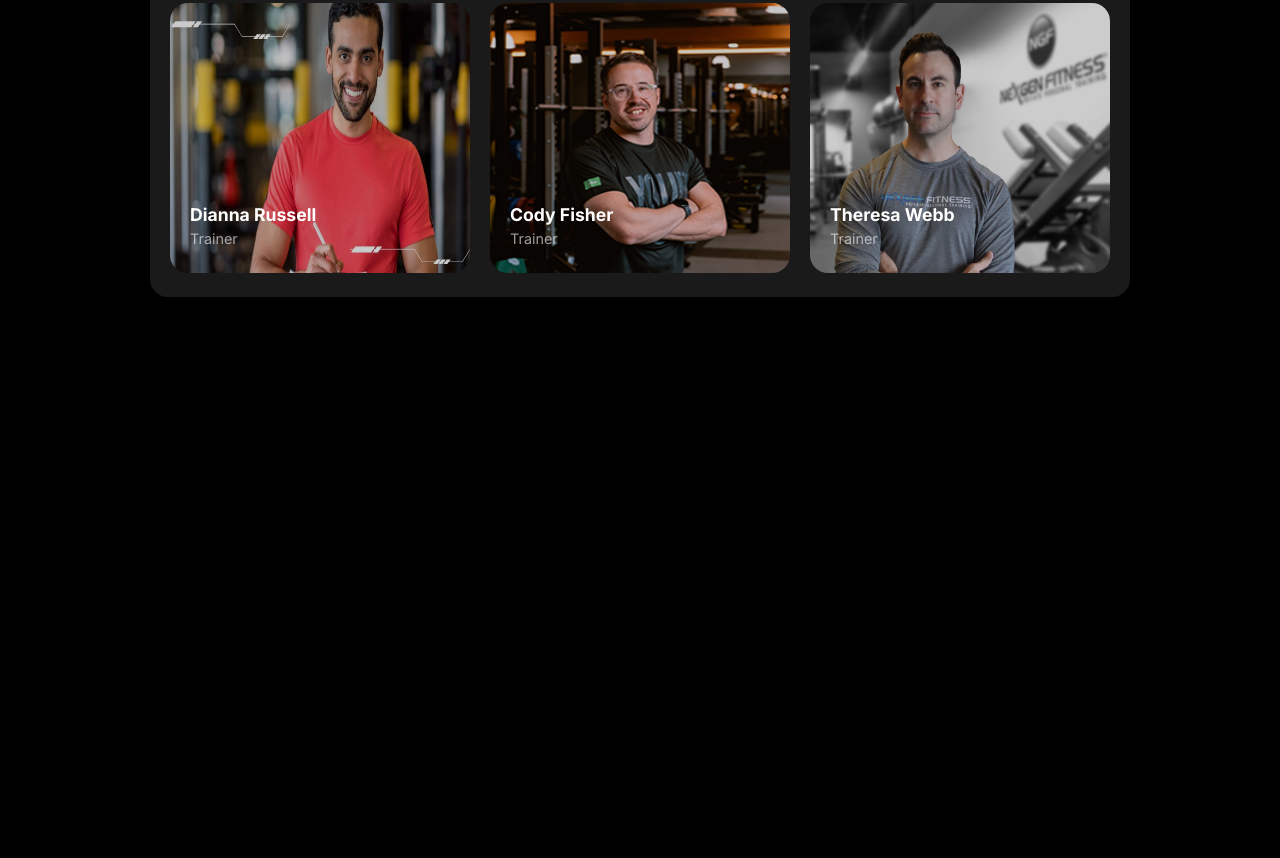
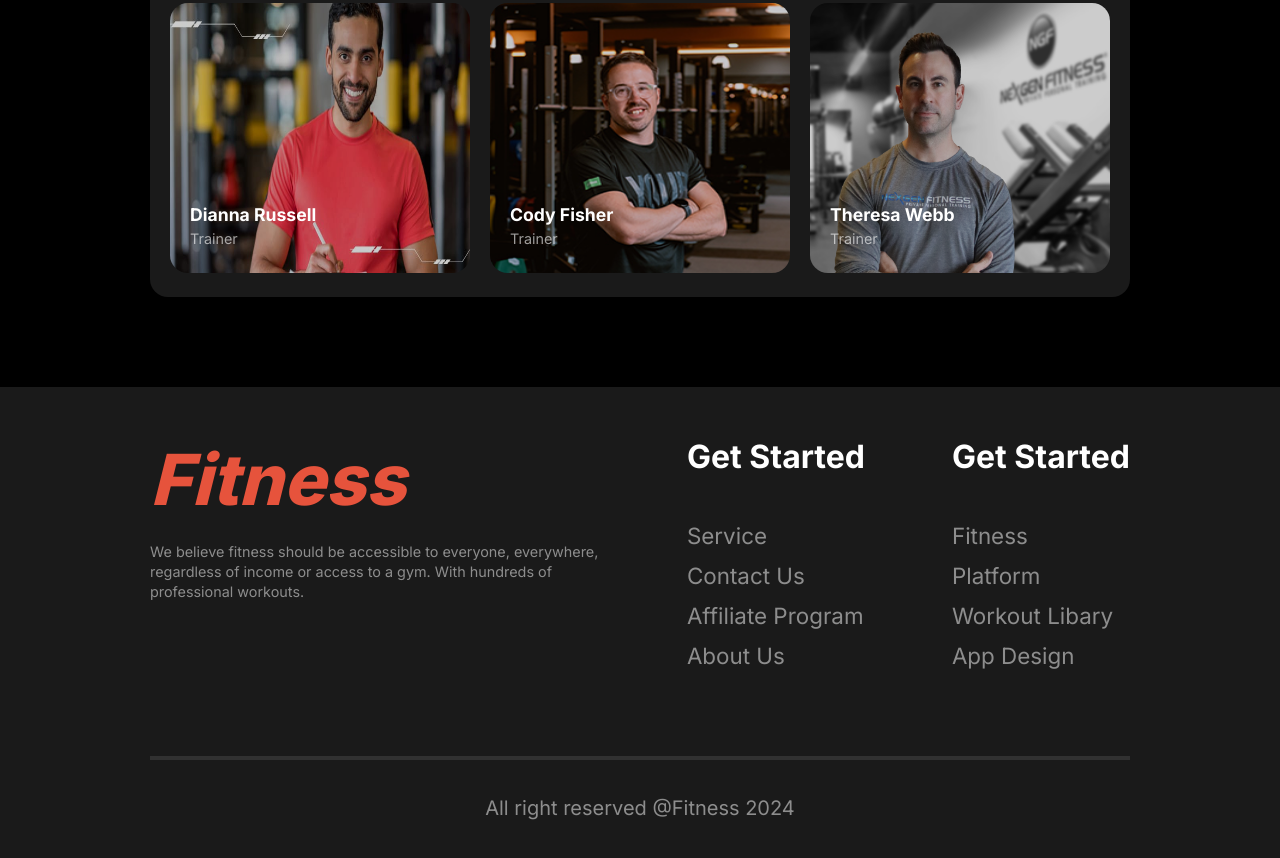
Before and after one commit to Nabila156/assignment-2, a plain HTML site: page index.html in a window 1280 px wide. Shown: the part 3245-4103 px from the top of the page. Before the commit the page ends 3592 px from the top, so only its background shows below. Drawn offline with Linux system fonts and the light colour scheme; a web font is replaced by a local one.

Commit message:
footer done

```diff
--- a/index.html
+++ b/index.html
@@ -214,7 +214,34 @@
        </section>
     </main>
     <footer>
+       <div class="fitness-footer flex">
+         <div class="fitness-big">
+            <h4 class="fitness1">Fitness</h4>
+            <p class="fitness-description">We believe fitness should be accessible to everyone, everywhere, regardless of income or access to a gym. With hundreds of professional workouts.</p>
+          </div>
+          <div>
+            <h6 class="get-started">Get Started</h6>
+            <div class="get-started-items">
+               <p>Service</p>
+               <p>Contact Us</p>
+               <p>Affiliate Program</p>
+               <p>About Us</p>
+            </div>
+          </div>
+          <div>
+            <h6 class="get-started">Get Started</h6>
+            <div class="get-started-items2">
+               <p>Fitness</p>
+               <p>Platform</p>
+               <p>Workout Libary</p>
+               <p>App Design</p>
+            </div>
+          </div>
+       </div>
 
+       <hr class="horizontal-line">
+
+       <p class="right">All right reserved @Fitness 2024</p>
     </footer>
 </body>
 </html>
--- a/styles/style.css
+++ b/styles/style.css
@@ -426,6 +426,57 @@ body{
     bottom: 30px;
    }
 
+   /* footer */
+
+   footer{
+    background-color: rgba(255, 255, 255, 0.1);
+    padding: 50px 150px;
+    margin-top: 90px;
+   }
+   .fitness-footer{
+    justify-content: space-between;
+   }
+   .fitness-big{
+    max-width: 450px;
+   }
+   .fitness1{
+    font-size: 4.4rem;
+    font-weight: 800;
+    color: rgb(230, 83, 60);
+    font-style: oblique;
+   }
+   .fitness-description{
+    color: rgba(255, 255, 255, 0.5);
+    font-size: 0.9rem;
+    font-weight: 400;
+    margin-top: 20px;
+    line-height: 20px;
+   }
+   .get-started{
+    font-size: 2rem;
+    font-weight: 700;
+    color: rgb(255, 255, 255);
+   }
+   .get-started-items, .get-started-items2{
+    font-size: 1.4rem;
+    font-weight: 400;
+    color: rgba(255, 255, 255, 0.5);
+    margin-top: 40px;
+    line-height: 40px;
+    cursor: pointer;
+   }
+   .horizontal-line{
+    margin-top: 80px;
+    border: 2px solid rgba(255, 255, 255, 0.1);
+   }
+   .right{
+    color: rgba(255, 255, 255, 0.5);
+    font-size: 1.25rem;
+    font-weight: 400;
+    margin-top: 36px;
+    text-align: center;
+   }
+
 
 
 
@@ -435,7 +486,8 @@ body{
     /* header */
     .header,
     .change-your-habits,
-    .bmi-calculation
+    .bmi-calculation,
+    footer
     {
         padding: 20px;
     }
@@ -454,7 +506,8 @@ body{
     .banner-header,
     .habits,
     .run-extra-mile,
-    .bmi-calculation
+    .bmi-calculation,
+    .fitness-footer
     {
         flex-direction: column;
     }
@@ -559,4 +612,10 @@ body{
     .trainer{
         grid-template-columns: 1fr;
     }
+
+    /* footer */
+
+    .get-started{
+        margin-top: 30px;
+    }
 }
```
